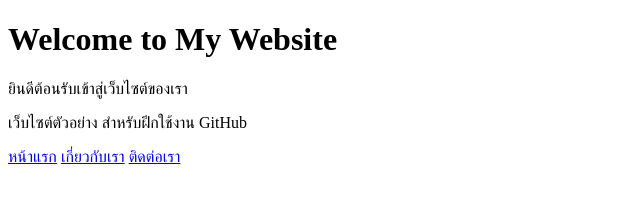
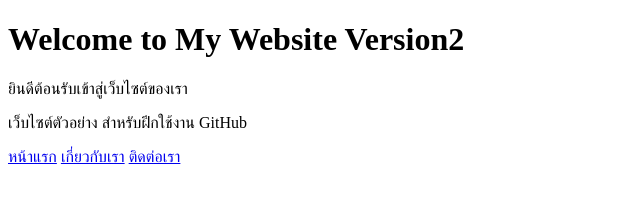
Before and after one commit to Chonticha07/69Dev03, a plain HTML site: page index.html in a window 1280 px wide. Shown: the whole page, without its empty margins (0-640 px from the left). Drawn offline with Linux system fonts and the light colour scheme.

Commit message:
Create My Website Version2

```diff
--- a/index.html
+++ b/index.html
@@ -7,7 +7,7 @@
 </head>
 <body>
 
-<h1>Welcome to My Website</h1>
+<h1>Welcome to My Website Version2</h1>
 <p>ยินดีต้อนรับเข้าสู่เว็บไซต์ของเรา</p>
 <p>เว็บไซต์ตัวอย่าง สำหรับฝึกใช้งาน GitHub</p>
 <a href="index.html">หน้าแรก</a>
```
